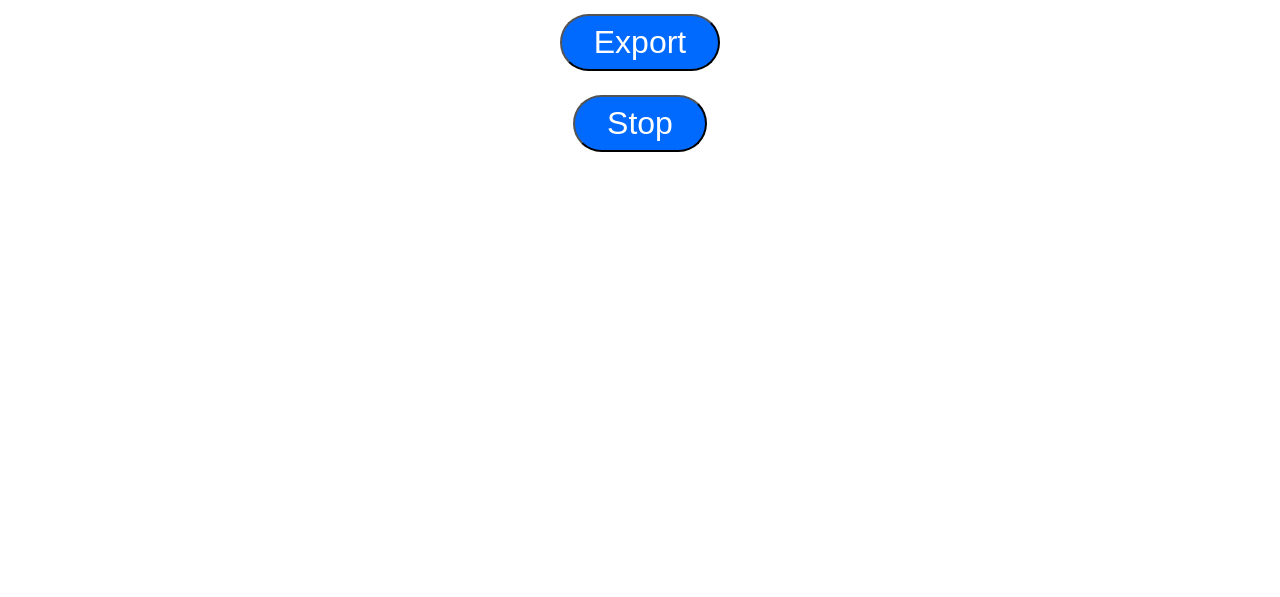
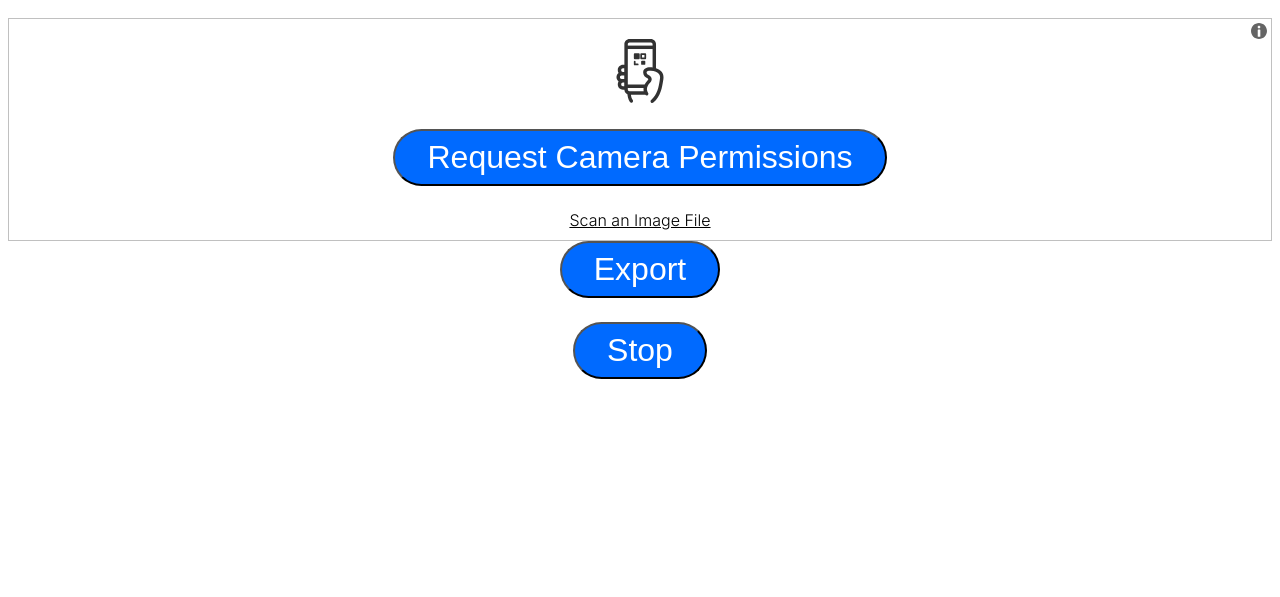
Before and after one commit to Test2220/scout, a website: page coordinator/index.html in a window 1280 px wide. Shown: the part 203-800 px from the top of the page. Drawn offline with Linux system fonts and the light colour scheme.

Commit message:
Qr code works

```diff
--- a/coordinator/index.html
+++ b/coordinator/index.html
@@ -3,7 +3,7 @@
 <head>
     <meta charset="UTF-8">
     <meta name="viewport" content="width=device-width, initial-scale=1.0">
-    <link rel="stylesheet" href="../styles.css">
+    <link rel="stylesheet" href="styles.css">
     <script src="index.js" defer></script>
     <!-- <script src="qr.js" defer></script> -->
     <title>Coordinator</title>
--- a/coordinator/index.js
+++ b/coordinator/index.js
@@ -1,13 +1,14 @@
-let savedResults = [];
+
+let savedResults = []
 // localStorage.removeItem("Saved-Scanned")
-// try {
-// 	let oldData = JSON.parse(localStorage.getItem("Saved-Scanned"))
-// 	if (!oldData) {
-// 		savedResults = []
-// 	} else if (Array.isArray(oldData)) {
-// 		savedResults = oldData
-// 	}
-// } catch {}
+try {
+	let oldData = JSON.parse(localStorage.getItem("Saved-Scanned"))
+	if (!oldData) {
+		savedResults = []
+	} else if (Array.isArray(oldData)) {
+		savedResults = oldData
+	}
+} catch {}
 
 function domReady(fn) {
 	if (
@@ -21,55 +22,30 @@ function domReady(fn) {
 }
 
 domReady(function () {
-	let decoded;
+    let decoded
 
 	// If found you qr code
 	function onScanSuccess(decodeText, decodeResult) {
-		//    alert("You Qr is : " + decodeText, decodeResult);
+         //    alert("You Qr is : " + decodeText, decodeResult);
 		if (decodeText !== decoded) {
-			console.log("Scanned");
-			decoded = decodeText;
+			console.log("Scanned")
+			decoded = decodeText
 
-			decodeText = JSON.parse(decodeText);
-			console.log(decodeText);
+			decodeText = JSON.parse(decodeText)
+			console.log(decodeText)
 
 			savedResults.push(decodeText);
 			localStorage.setItem("Saved-Scanned", JSON.stringify(savedResults));
-		//	console.log(localStorage.getItem("Saved-Scanned"));
+			//console.log(localStorage.getItem("Saved-Scanned"))
 		}
-	}
+    }
 
-	let htmlscanner = new Html5QrcodeScanner("my-qr-reader", {
-		fps: 30,
-		qrbos: 250,
-	});
+	let htmlscanner = new Html5QrcodeScanner(
+		"my-qr-reader",
+		{ fps: 30, qrbos: 250 }
+	);
 	htmlscanner.render(onScanSuccess);
 });
-
-// function domReady(fn) {
-//     if (
-//         document.readyState === "complete" ||
-//         document.readyState === "interactive"
-//     ) {
-//         setTimeout(fn, 1000);
-//     } else {
-//         document.addEventListener("DOMContentLoaded", fn);
-//     }
-// }
-
-// domReady(function () {
-
-//     // If found you qr code
-//     function onScanSuccess(decodeText, decodeResult) {
-//         alert("You Qr is : " + decodeText, decodeResult);
-//     }
-
-//     let htmlscanner = new Html5QrcodeScanner(
-//         "my-qr-reader",
-//         { fps: 10, qrbos: 250 }
-//     );
-//     htmlscanner.render(onScanSuccess);
-// });
 
 // function downloadBlob(content, filename, contentType) {
 // 	// Create a blob
--- /dev/null
+++ b/coordinator/styles.css
@@ -0,0 +1,68 @@
+@tailwind base;
+@tailwind components;
+@tailwind utilities;
+
+@import url('https://fonts.googleapis.com/css2?family=Inter:wght@300&display=swap');
+
+:root {
+  --foreground-rgb: 255,255,255;
+  --background-start-rgb: 255, 255, 255;
+  --background-end-rgb: 255, 255, 255;
+}
+
+@media (prefers-color-scheme: light) {
+  :root {
+    --foreground-rgb: 255, 255, 255;
+    --background-start-rgb: 255, 255, 255;
+    --background-end-rgb: 255, 255, 255;
+  }
+}
+
+
+
+input {
+  border-radius: 15px;
+  text-align: center;
+  color:black;
+  width: 125px;
+  height: 50px;
+  font-size: 50px;
+  padding: 25px;
+  margin: 15px;
+}
+
+textarea {
+  width: 400px;
+  margin: 15px;
+  text-align: center;
+  border-width: 1px;
+}
+
+
+html {
+  font-family: "Inter", sans-serif;
+  text-align: center;
+}
+
+h1 {
+  font-size: 50px;
+}
+
+h2 {
+  font-size: 35px;
+}
+
+button {
+
+    cursor: pointer;
+    background-color: rgb(0, 106, 255);
+    border-radius: 80px;
+    position: relative;
+    margin-bottom: 1.5rem;
+    margin-right: 1.2rem;
+    margin-left: 1.2rem;
+    font-size: 2rem;
+    padding: 0.25em 1em;
+    text-decoration: none;
+    color: rgb(255, 255, 255);
+  }
--- a/styles.css
+++ b/styles.css
@@ -228,3 +228,43 @@ body {
 img {
   height: 100px;
 }
+
+#html5-qrcode-anchor-scan-type-change {
+  text-decoration: none !important;
+  color: #1d9bf0;
+}
+
+video {
+  width: 100% !important;
+  border: 1px solid #b2b2b2 !important;
+  border-radius: 0.25em;
+}
+
+#my-qr-reader {
+  padding: 20px !important;
+  border: 1.5px solid #b2b2b2 !important;
+  border-radius: 8px;
+}
+
+#my-qr-reader img[alt="Info icon"] {
+  display: none;
+}
+
+#my-qr-reader img[alt="Camera based scan"] {
+  width: 100px !important;
+  height: 100px !important;
+}
+
+.container {
+  width: 100%;
+  max-width: 500px;
+  margin: 5px;
+}
+
+.container h1 {
+  color: #ffffff;
+}
+
+@tailwind base;
+@tailwind components;
+@tailwind utilities;
```
